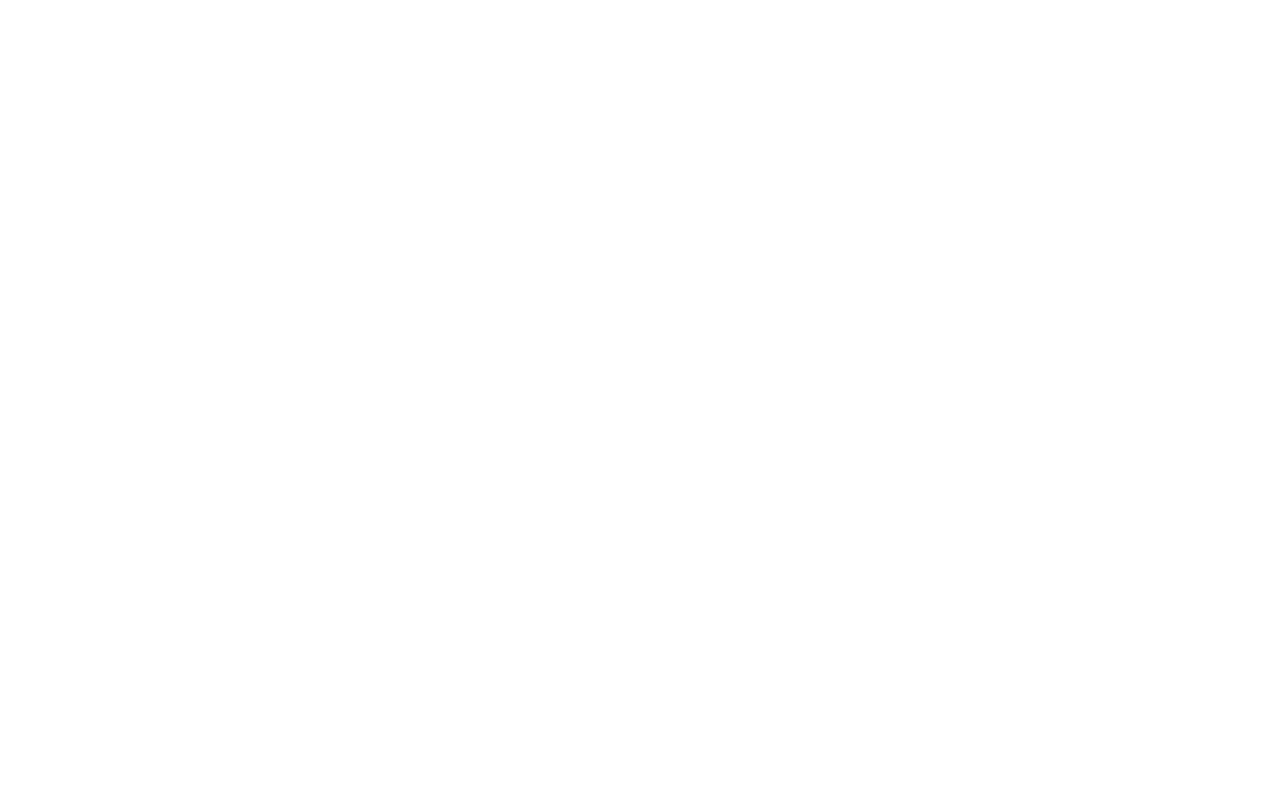
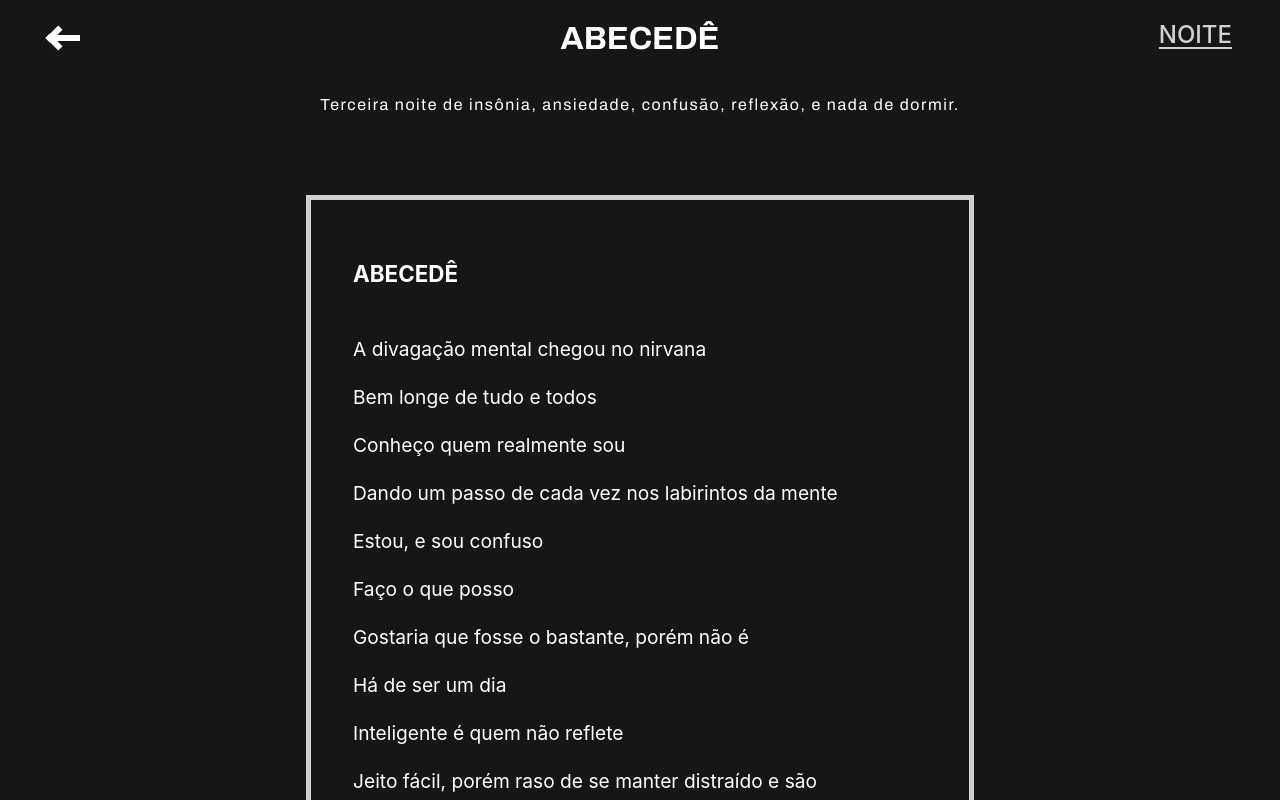
Before and after one commit to baptixta/jose-anonimo, a React (Create React App) app: page /Abecede in a window 1280 px wide. Shown: the top 800 px of the page. Built offline with nearby package versions, Linux system fonts and the light colour scheme.

Commit message:
abecedê

```diff
--- a/src/App.js
+++ b/src/App.js
@@ -4,6 +4,7 @@
 import Home from './Pages/Home/Home'
 import VolumeUm from './Pages/Poemas/VolumeOne'
 import Amigos from './Pages/Poemas/Amigos'
+import Abecede from './Pages/Poemas/Abecede';
 
 function App() {
   return (
@@ -12,6 +13,7 @@
         <Route path="/" exact component={Home}></Route>
         <Route path="/VolumeI" exact component={VolumeUm}></Route>
         <Route path="/Amigos" exact component={Amigos}></Route>
+        <Route path="/Abecede" exact component={Abecede}></Route>
       </Router>
     </>
   );
--- a/src/Pages/Home/Home.js
+++ b/src/Pages/Home/Home.js
@@ -18,6 +18,7 @@
       <div className="Poems">
         <Link to="/VolumeI" className="Link"><Card title="Volume I" /></Link>
         <Link to="/Amigos" className="Link"><Card title="Amigos" /></Link>
+        <Link to="/Abecede" className="Link"><Card title="Abecedê" /></Link>
       </div>
     </div>
   );
--- /dev/null
+++ b/src/Pages/Poemas/Abecede.js
@@ -0,0 +1,27 @@
+import React from 'react';
+import './poem.scss';
+import Poema from '../../Components/Poem/index';
+import Abc from '../../Data/poems3.json';
+import HeaderJose from '../../Components/Header';
+import Arrow from '../../Components/Arrow/arrow';
+import Toggle from '../../Components/Toggle/Toggle';
+import { Link } from 'react-router-dom';
+
+function Abecede() {
+  const [theme, setTheme] = React.useState(false)
+
+  function switchTheme() {
+    setTheme(!theme)
+  }
+
+  return (
+    <div className={theme ? "App" : "App dark"} onClick={switchTheme}>
+        <Toggle text={theme ? "Dia" : "Noite"}/>
+        <Link to="/" className="Link"><Arrow /></Link>
+        <HeaderJose title="Abecedê" text="Terceira noite de insônia, ansiedade, confusão, reflexão, e nada de dormir." />
+        <Poema conteudo={Abc} />
+    </div>
+  );
+}
+
+export default Abecede;
--- /dev/null
+++ b/src/data/poems3.json
@@ -0,0 +1,6 @@
+[
+    {
+        "title": "Abecedê",
+        "poem": "A divagação mental chegou no nirvana\n Bem longe de tudo e todos\n Conheço quem realmente sou\n Dando um passo de cada vez nos labirintos da mente\n Estou, e sou confuso\n Faço o que posso\n Gostaria que fosse o bastante, porém não é\n Há de ser um dia\n Inteligente é quem não reflete\n Jeito fácil, porém raso de se manter distraído e são\n Karaokê também distrai\n Lamentavelmente, não por muito tempo\n Mas assim que as coisas são\n Não existe motivo para reclamar\n O que temos são presentes\n Parido sem ter pedido por isso\n Que sorte, nasci\n Razão disso? Ainda não sei\n Sou, e é só\n Talvez, isso seja tudo\n Um dia de cada vez\n Vejo e sinto tudo, não falo nada\n Workaholic da observação\n Xadrez de interpretação\n Yin-yang\n Zero conclusões."
+    }
+]
```
